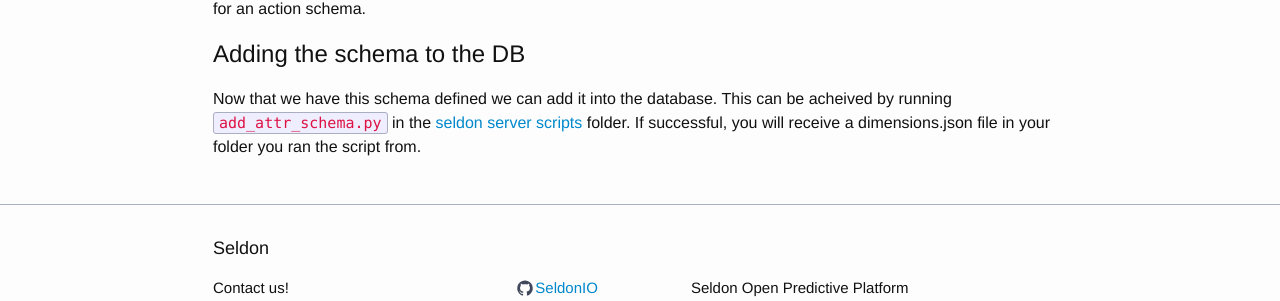
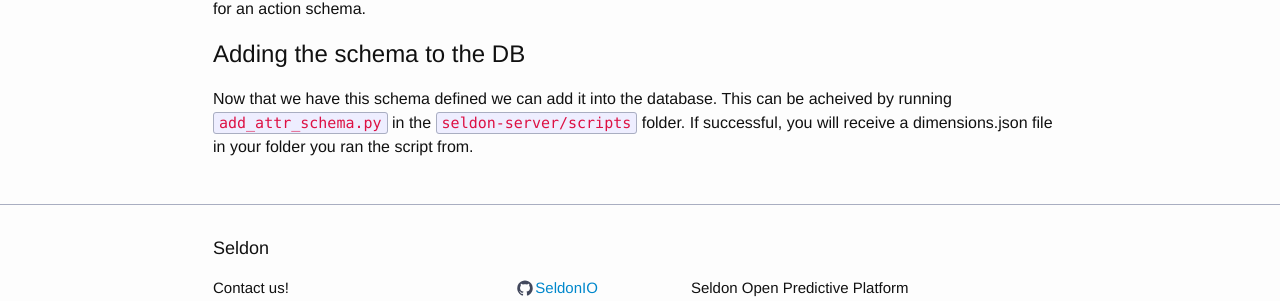
Before and after one commit to SeldonIO/seldonio.github.com, a Jekyll site: the page built from deploying-your-data.md, in a window 1280 px wide. Shown: the part 1497-1798 px from the top of the page. Built offline with Jekyll 4.4.1, drawn with Linux system fonts in a browser that asks for light colours; part of the change alters nothing that is shown; grey boxes are pictures that could not be loaded.

```diff
--- a/deploying-your-data.md
+++ b/deploying-your-data.md
@@ -62,4 +62,4 @@ Let's go though these fields one by one
 
 ## Adding the schema to the DB
 
-Now that we have this schema defined we can add it into the database. This can be acheived by running `add_attr_schema.py` in the [seldon server scripts](https://github.com/SeldonIO/seldon-server/tree/master/scripts) folder. If successful, you will receive a dimensions.json file in your folder you ran the script from.
+Now that we have this schema defined we can add it into the database. This can be acheived by running `add_attr_schema.py` in the `seldon-server/scripts` folder. If successful, you will receive a dimensions.json file in your folder you ran the script from.
```
